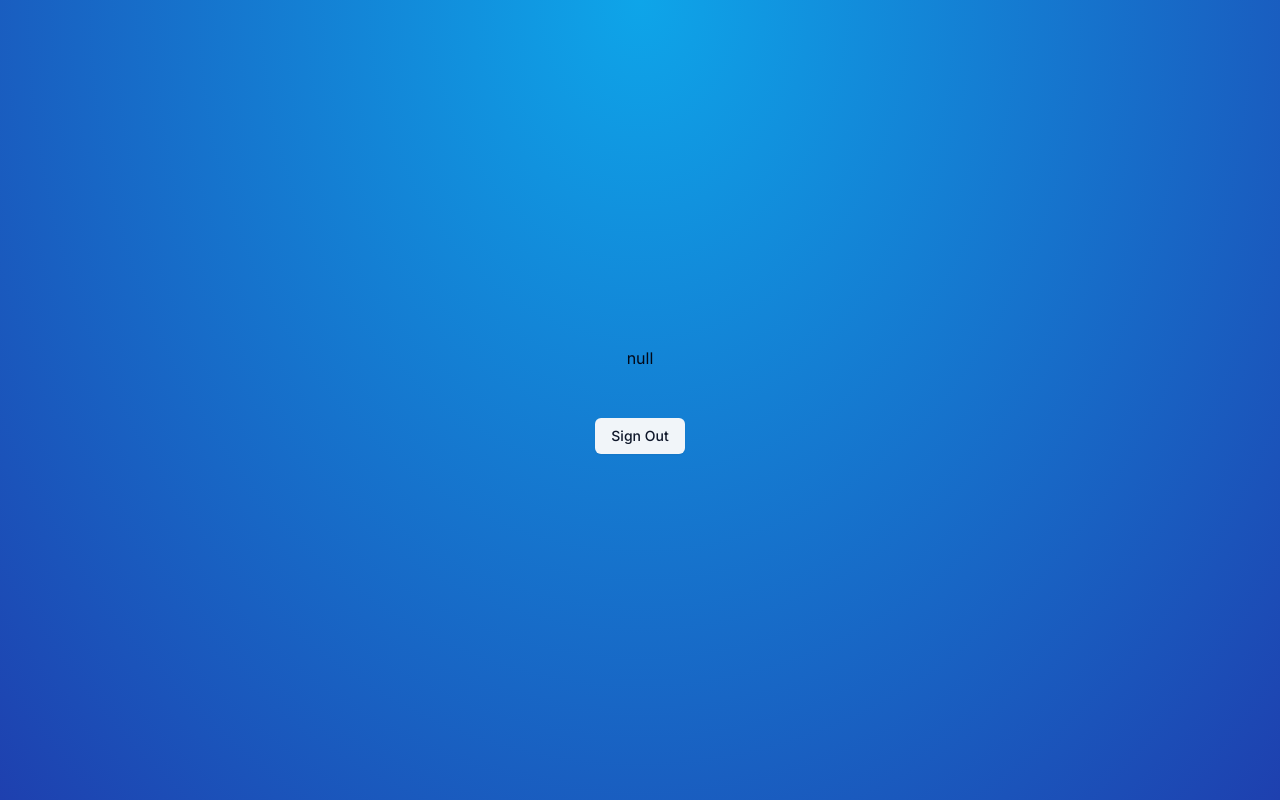
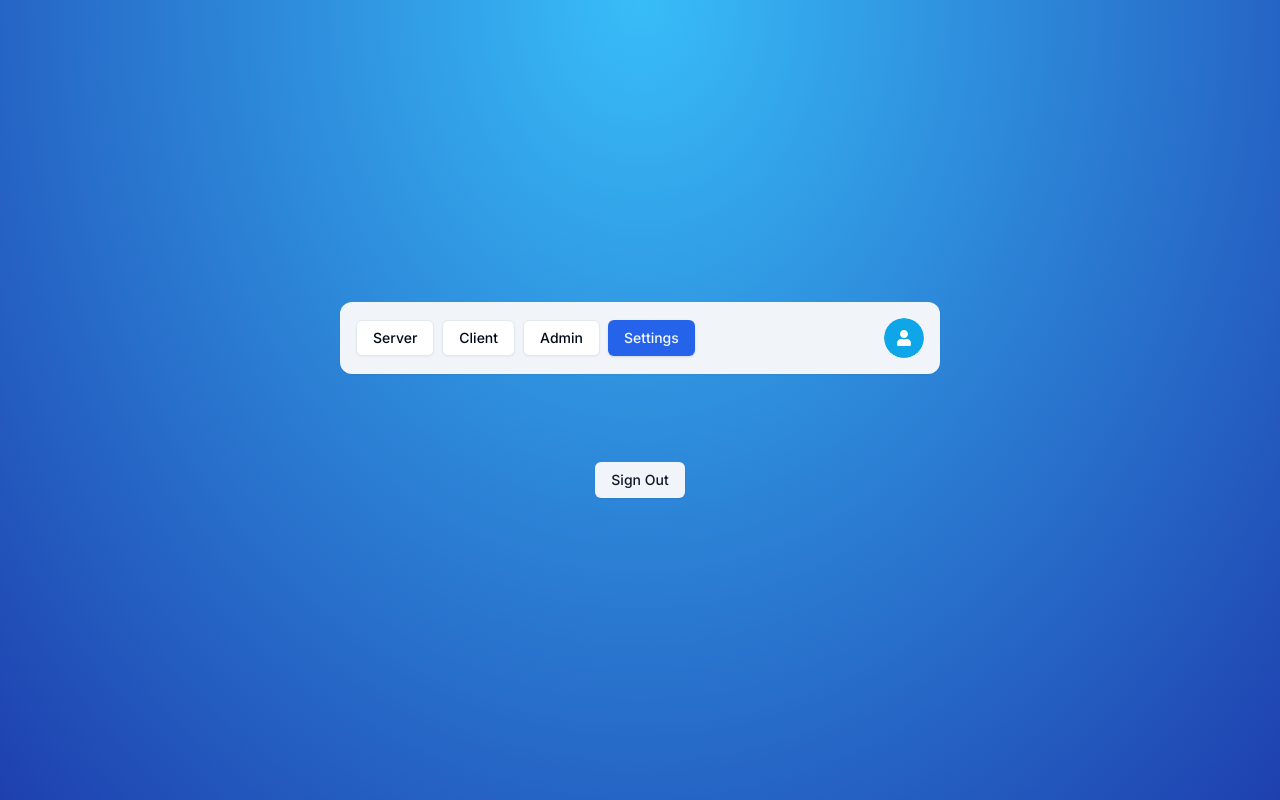
Before and after one commit to nafisahmed42018/next-template-w-auth, a Next.js app: page /settings in a window 1280 px wide. Built offline with nearby package versions, Linux system fonts and the light colour scheme; no server answers.

Commit message:
client and server components

```diff
--- a/actions/logout.ts
+++ b/actions/logout.ts
@@ -3,5 +3,5 @@
 import { signOut } from '@/auth'
 
 export const logout = async () => {
-  await signOut()
+  await signOut({ redirectTo: '/auth/login' })
 }
--- /dev/null
+++ b/app/(protected)/_components/Navbar.tsx
@@ -0,0 +1,38 @@
+'use client'
+
+import { UserButton } from '@/components/auth/user-button'
+import { Button } from '@/components/ui/button'
+import Link from 'next/link'
+import { usePathname } from 'next/navigation'
+
+export const Navbar = () => {
+  const pathname = usePathname()
+  return (
+    <nav className="bg-secondary flex justify-between items-center p-4 rounded-xl w-[600px] shadow-sm">
+      <div className="flex gap-x-2">
+        <Button
+          asChild
+          variant={pathname === '/server' ? 'default' : 'outline'}
+        >
+          <Link href="/server">Server</Link>
+        </Button>
+        <Button
+          asChild
+          variant={pathname === '/client' ? 'default' : 'outline'}
+        >
+          <Link href="/client">Client</Link>
+        </Button>
+        <Button asChild variant={pathname === '/admin' ? 'default' : 'outline'}>
+          <Link href="/admin">Admin</Link>
+        </Button>
+        <Button
+          asChild
+          variant={pathname === '/settings' ? 'default' : 'outline'}
+        >
+          <Link href="/settings">Settings</Link>
+        </Button>
+      </div>
+      <UserButton />
+    </nav>
+  )
+}
--- /dev/null
+++ b/app/(protected)/layout.tsx
@@ -0,0 +1,19 @@
+// import { Navbar } from './_components/navbar'
+
+import ClientOnly from '@/components/client-only'
+import { Navbar } from './_components/Navbar'
+
+interface ProtectedLayoutProps {
+  children: React.ReactNode
+}
+
+const ProtectedLayout = ({ children }: ProtectedLayoutProps) => {
+  return (
+    <div className="h-full w-full flex flex-col gap-y-10 items-center justify-center bg-primaryGradient from-sky-400 to-blue-800">
+      <Navbar />
+      {children}
+    </div>
+  )
+}
+
+export default ProtectedLayout
--- /dev/null
+++ b/app/(protected)/server/page.tsx
@@ -0,0 +1,17 @@
+import { UserInfo } from '@/components/user-info'
+import { currentUser } from '@/lib/auth'
+import React from 'react'
+
+type Props = {}
+
+const ServerPage = async (props: Props) => {
+  const user = await currentUser()
+  return (
+    // <div className=" w-1/2 flex justify-center text-center">
+    //   {JSON.stringify(user)}
+    // </div>
+    <UserInfo label="Server Component" user={user} />
+  )
+}
+
+export default ServerPage
--- a/app/(protected)/settings/page.tsx
+++ b/app/(protected)/settings/page.tsx
@@ -1,19 +1,19 @@
-import { auth, signOut } from '@/auth'
+'use client'
+
+import { logout } from '@/actions/logout'
 import { Button } from '@/components/ui/button'
+import { useCurrentUser } from '@/hooks/use-current-user'
 
-const SettingsPage = async () => {
-  const session = await auth()
+const SettingsPage = () => {
+  const user = useCurrentUser()
+
   return (
     <div className="flex flex-col items-center gap-12">
-      <div className="text-center">{JSON.stringify(session)}</div>
-      <form
-        action={async () => {
-          'use server'
-          await signOut({ redirectTo: '/auth/login' })
-        }}
-      >
-        <Button variant={'secondary'}>Sign Out</Button>
-      </form>
+      <div className="text-center">{JSON.stringify(user)}</div>
+
+      <Button variant={'secondary'} onClick={() => logout()}>
+        Sign Out
+      </Button>
     </div>
   )
 }
--- a/app/layout.tsx
+++ b/app/layout.tsx
@@ -3,6 +3,7 @@ import { Inter } from 'next/font/google'
 import './globals.css'
 import { auth } from '@/auth'
 import { SessionProvider } from 'next-auth/react'
+import ClientOnly from '@/components/client-only'
 
 const inter = Inter({ subsets: ['latin'] })
 
@@ -18,13 +19,15 @@ export default async function RootLayout({
 }>) {
   const session = await auth()
   return (
-    <SessionProvider session={session}>
+    <SessionProvider session={session} refetchOnWindowFocus>
       <html lang="en">
         <body className={inter.className}>
-          {' '}
-          <div className="h-full flex items-center justify-center bg-primaryGradient from-sky-500 to-blue-800">
-            {children}
-          </div>
+          <ClientOnly>
+            {' '}
+            <div className="h-full flex items-center justify-center bg-primaryGradient from-sky-500 to-blue-800">
+              {children}
+            </div>
+          </ClientOnly>
         </body>
       </html>
     </SessionProvider>
--- a/components/auth/login-form.tsx
+++ b/components/auth/login-form.tsx
@@ -65,7 +65,6 @@ export const LoginForm = () => {
         })
         .catch(() => setError('Something went wrong '))
     })
-    console.log(values)
   }
   const toggleShowPassword = () => {
     setShowPassword((value) => !value)
--- a/components/auth/logout-button.tsx
+++ b/components/auth/logout-button.tsx
@@ -1,6 +1,6 @@
 'use client'
 
-import { logout } from '@/actions/logout'
+import { signOut } from 'next-auth/react'
 
 interface LogoutButtonProps {
   children?: React.ReactNode
@@ -8,7 +8,7 @@ interface LogoutButtonProps {
 
 export const LogoutButton = ({ children }: LogoutButtonProps) => {
   const onLogout = () => {
-    logout()
+    signOut({ redirect: true })
   }
   return (
     <span onClick={onLogout} className="cursor-pointer">
--- /dev/null
+++ b/components/client-only.tsx
@@ -0,0 +1,21 @@
+'use client'
+
+import React, { useState, useEffect } from 'react'
+
+interface ClientOnlyProps {
+  children: React.ReactNode
+}
+
+const ClientOnly: React.FC<ClientOnlyProps> = ({ children }) => {
+  const [hasMounted, setHasMounted] = useState(false)
+
+  useEffect(() => {
+    setHasMounted(true)
+  }, [])
+
+  if (!hasMounted) return null
+
+  return <>{children}</>
+}
+
+export default ClientOnly
--- a/hooks/use-current-user.ts
+++ b/hooks/use-current-user.ts
@@ -1,5 +1,7 @@
 import { useSession } from 'next-auth/react'
 export const useCurrentUser = () => {
-  const session = useSession()
-  return session.data?.user
+  const { data: session, status } = useSession()
+  if (status === 'authenticated') {
+    return session.user
+  }
 }
--- a/next.config.mjs
+++ b/next.config.mjs
@@ -5,8 +5,6 @@ const nextConfig = {
       {
         protocol: 'https',
         hostname: 'lh3.googleusercontent.com',
-        port: '',
-        // pathname: '/account123/**',
       },
 
       {
```
